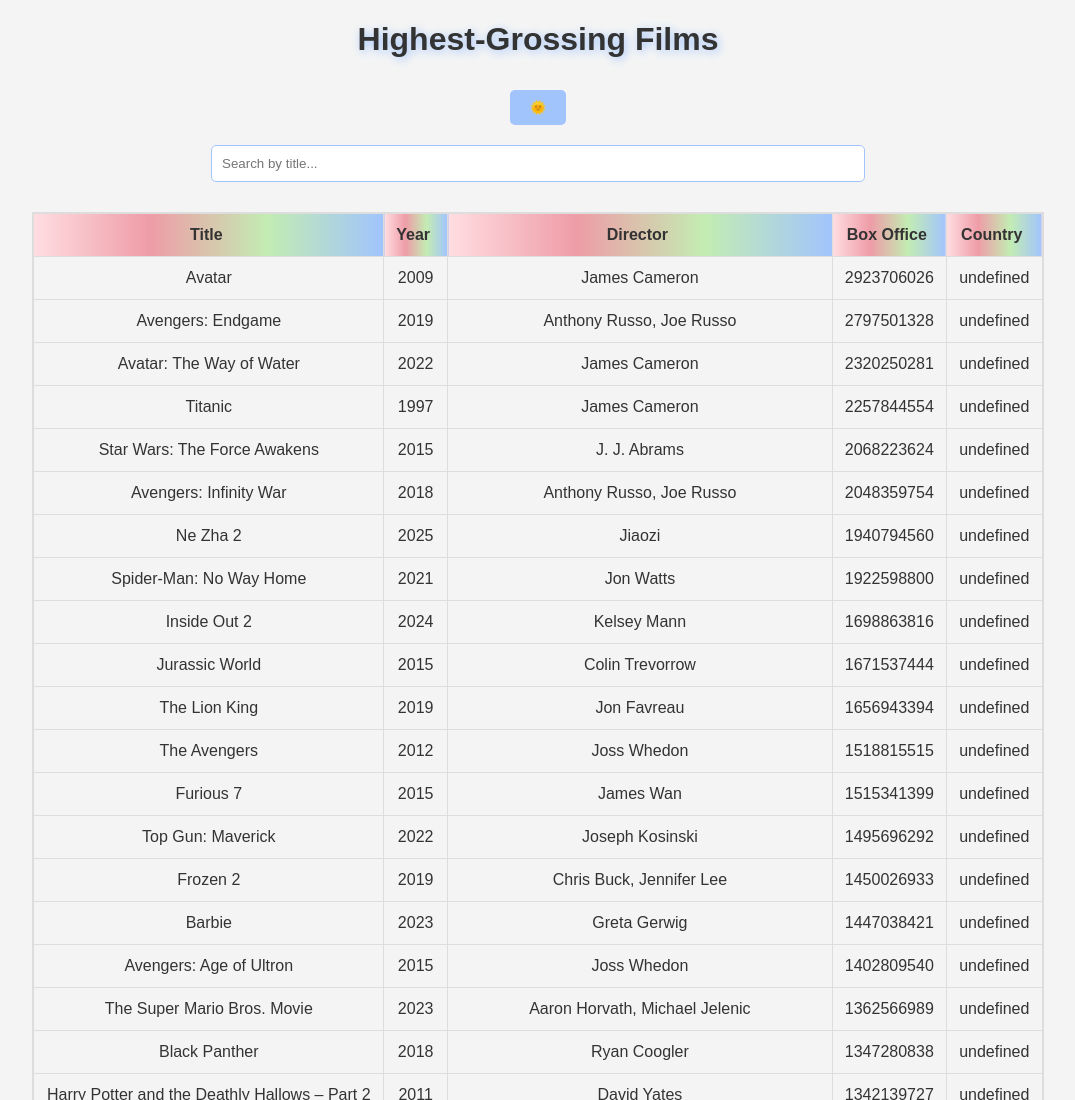
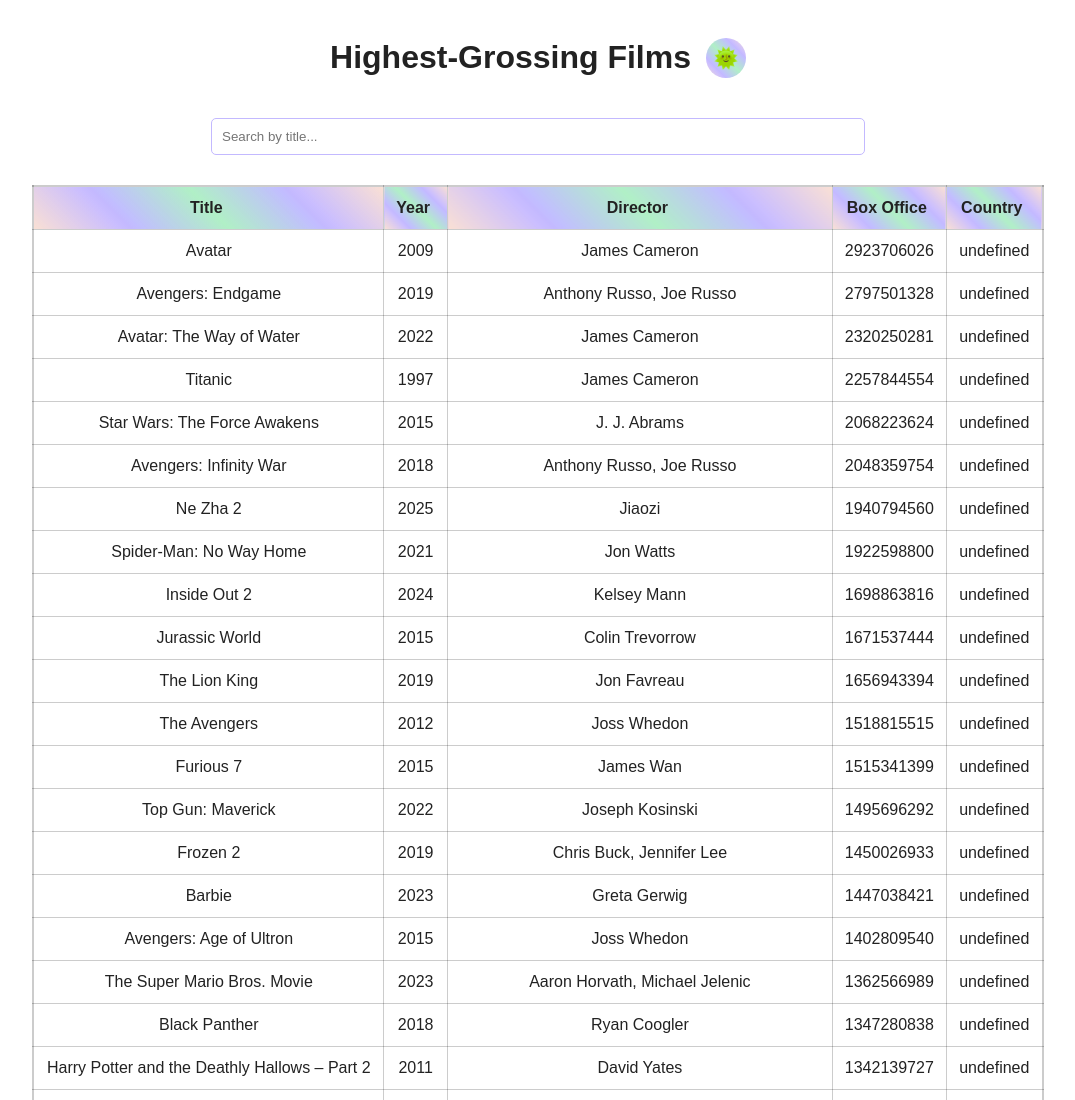
Before and after one commit to ArtMGreen/highest-grossing-films, a plain HTML site: page index.html in a window 1280 px wide. Shown: the top 1100 px of the page, without its empty margins (102-1177 px from the left). Drawn offline with Linux system fonts and the light colour scheme.

Commit message:
Update styles.css

```diff
--- a/styles.css
+++ b/styles.css
@@ -1,53 +1,69 @@
-/* Light Theme: Iridescent Colors */
+/* Light Theme: Iridescent Glitch Effect */
 :root {
-    --bg-color: #f4f4f4;
-    --text-color: #333;
-    --table-header: linear-gradient(90deg, #ffdde1, #ee9ca7, #c3ecb2, #a1c4fd);
-    --table-border: #ddd;
+    --bg-color: white;
+    --text-color: #222;
+    --table-header: linear-gradient(45deg, #ffdde1, #a1c4fd, #c3ecb2, #a1c4fd, #ffdde1);
+    --table-border: rgba(0, 0, 0, 0.2);
     --highlight: #a1c4fd;
+    --shadow-glow: rgba(255, 255, 255, 0.9);
 }
 
 /* Dark Theme: Vaporwave Colors */
 .dark-theme {
-    --bg-color: #2a2139;
+    --bg-color: #1a1a2e;
     --text-color: #ff77ff;
     --table-header: linear-gradient(90deg, #ff00ff, #ff77ff, #00ffff, #2200ff);
     --table-border: #ff77ff;
     --highlight: #ff00ff;
+    --shadow-glow: rgba(255, 0, 255, 0.5);
 }
 
+/* Smooth Theme Transition */
 body {
     font-family: Arial, sans-serif;
     text-align: center;
     background-color: var(--bg-color);
     color: var(--text-color);
+    transition: all 0.4s ease-in-out;
+}
+
+/* Header */
+header {
+    display: flex;
+    justify-content: center;
+    align-items: center;
+    gap: 15px;
+    padding: 10px;
+}
+
+h1 {
+    text-shadow: 2px 2px 15px var(--shadow-glow);
+}
+
+/* Theme Toggle Button */
+#theme-toggle {
+    width: 40px;
+    height: 40px;
+    border-radius: 50%;
+    background: var(--table-header);
+    border: none;
+    cursor: pointer;
+    font-size: 20px;
+    box-shadow: 0 0 10px var(--shadow-glow);
     transition: all 0.3s ease-in-out;
 }
 
-h1 {
-    text-shadow: 2px 2px 10px var(--highlight);
+#theme-toggle:hover {
+    transform: scale(1.1);
 }
 
-button {
-    background-color: var(--highlight);
-    color: white;
-    border: none;
-    padding: 10px 20px;
-    margin: 10px;
-    cursor: pointer;
-    font-weight: bold;
-    border-radius: 5px;
-}
-
-button:hover {
-    opacity: 0.8;
-}
-
+/* Table */
 table {
     width: 80%;
     margin: 20px auto;
     border-collapse: collapse;
     border: 2px solid var(--table-border);
+    box-shadow: 0px 0px 10px var(--shadow-glow);
 }
 
 th, td {
@@ -74,3 +90,14 @@ input {
     border-radius: 5px;
     border: 1px solid var(--highlight);
 }
+
+/* Glitch Effect for Light Theme */
+@keyframes iridescent-glitch {
+    0% { filter: hue-rotate(0deg); }
+    50% { filter: hue-rotate(60deg); }
+    100% { filter: hue-rotate(0deg); }
+}
+
+:root {
+    animation: iridescent-glitch 4s infinite linear;
+}
```
